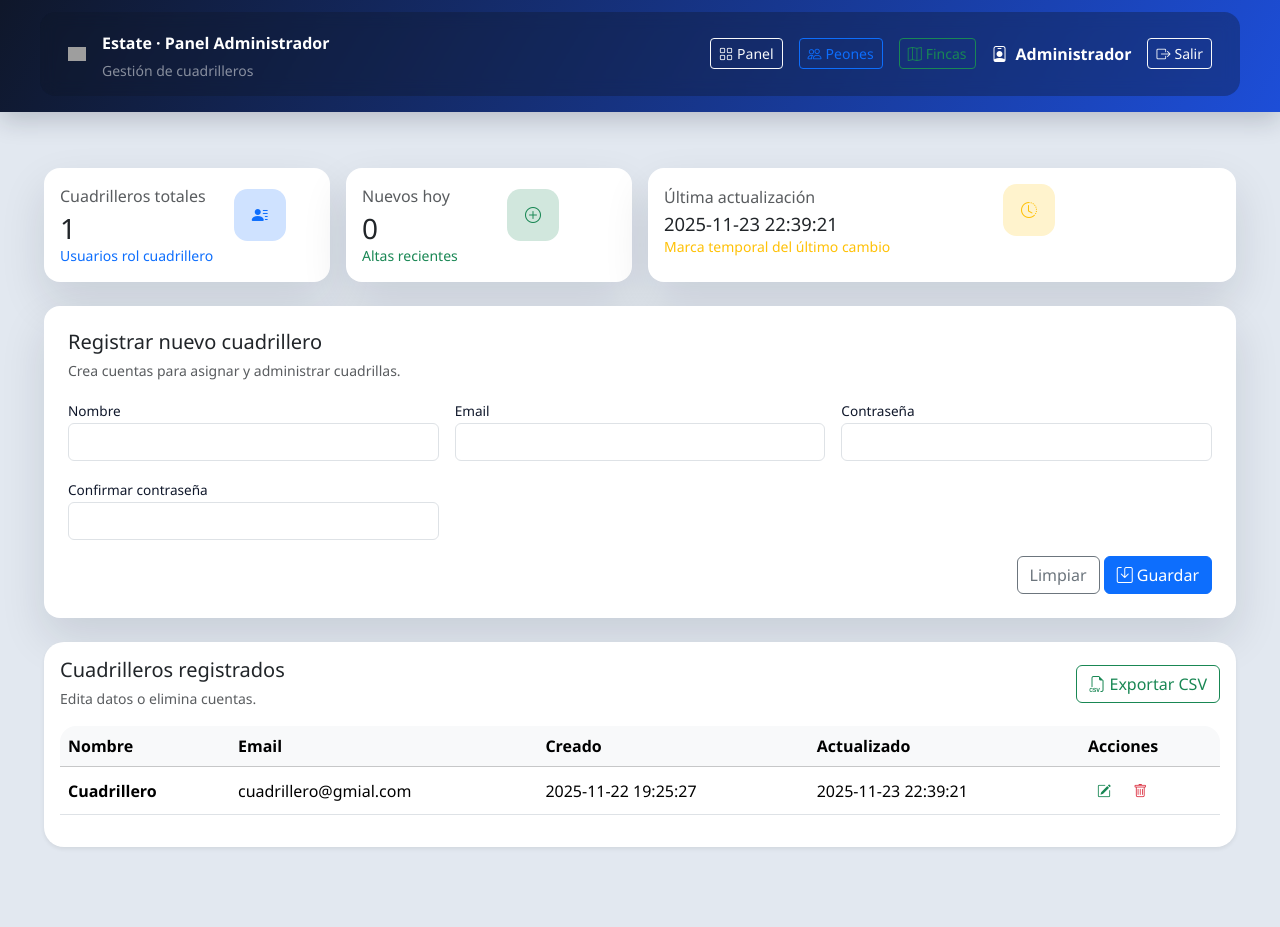
After one commit to Maxi-Max10/estate, a PHP site: page /cuadrilleros-admin.php in a window 1280 px wide. The commit adds this page. Run offline with PHP 8.4, Linux system fonts and the light colour scheme; a user stored in the database is signed in; data comes from the database, SQL or seed files in the repository; grey boxes are pictures that could not be loaded.

Commit message:
feat: Añadir gestión de cuadrilleros con funcionalidades de creación, edición y eliminación

```diff
--- /dev/null
+++ b/cuadrilleros-admin.php
@@ -0,0 +1,434 @@
+<?php
+declare(strict_types=1);
+
+session_start();
+
+if (!isset($_SESSION['user_id'])) {
+    header('Location: login.php');
+    exit;
+}
+
+if (($_SESSION['user_role'] ?? '') !== 'admin') {
+    header('Location: panel-cuadrillero.php');
+    exit;
+}
+
+require_once __DIR__ . '/config.php';
+
+$cuadrilleros = [];
+try {
+    $stmt = $pdo->prepare('SELECT id, nombre, email, creado_en, actualizado_en FROM usuarios WHERE rol = :rol ORDER BY nombre ASC');
+    $stmt->execute([':rol' => 'cuadrillero']);
+    $cuadrilleros = $stmt->fetchAll(PDO::FETCH_ASSOC) ?: [];
+} catch (Throwable $e) {
+    error_log('Error cargando cuadrilleros: ' . $e->getMessage());
+}
+
+$total = count($cuadrilleros);
+$hoy = date('Y-m-d');
+$nuevosHoy = 0;
+foreach ($cuadrilleros as $c) {
+    if (isset($c['creado_en']) && str_starts_with((string)$c['creado_en'], $hoy)) {
+        $nuevosHoy++;
+    }
+}
+
+$userName = trim((string)($_SESSION['user_name'] ?? 'Administrador'));
+?>
+<!DOCTYPE html>
+<html lang="es">
+<head>
+    <meta charset="UTF-8">
+    <meta name="viewport" content="width=device-width, initial-scale=1">
+    <title>Cuadrilleros | Estate</title>
+    <link href="https://cdn.jsdelivr.net/npm/bootstrap@5.3.3/dist/css/bootstrap.min.css" rel="stylesheet">
+    <link href="https://cdn.jsdelivr.net/npm/bootstrap-icons@1.11.3/font/bootstrap-icons.css" rel="stylesheet">
+    <link href="assets/css/admin.css" rel="stylesheet">
+</head>
+<body>
+<header class="admin-hero">
+    <nav class="navbar navbar-dark admin-navbar">
+        <div class="container-fluid py-2">
+            <div class="d-flex align-items-center gap-2 gap-sm-3 flex-wrap">
+                <img src="assets/img/logo.png" class="admin-logo" alt="Estate">
+                <div class="d-flex flex-column">
+                    <span class="navbar-brand fs-6 mb-0">Estate · Panel Administrador</span>
+                    <small class="text-white-50">Gestión de cuadrilleros</small>
+                </div>
+            </div>
+            <div class="d-flex align-items-center gap-2 gap-sm-3 text-white user-actions">
+                <a class="btn btn-outline-light btn-sm" href="panel-admin.php"><i class="bi bi-grid me-1"></i>Panel</a>
+                <a class="btn btn-outline-primary btn-sm" href="peones-admin.php"><i class="bi bi-people me-1"></i>Peones</a>
+                <a class="btn btn-outline-success btn-sm" href="fincas-admin.php"><i class="bi bi-map me-1"></i>Fincas</a>
+                <span class="fw-semibold"><i class="bi bi-person-badge me-2"></i><?php echo htmlspecialchars($userName, ENT_QUOTES, 'UTF-8'); ?></span>
+                <a class="btn btn-outline-light btn-sm" href="logout.php"><i class="bi bi-box-arrow-right me-1"></i>Salir</a>
+            </div>
+        </div>
+    </nav>
+</header>
+
+<main class="dashboard-shell">
+    <div class="container-fluid">
+        <div class="row g-3 mb-4 stats-grid">
+            <div class="col-md-3">
+                <div class="card stat-card p-3">
+                    <div class="d-flex justify-content-between align-items-center">
+                        <div>
+                            <p class="text-muted mb-1">Cuadrilleros totales</p>
+                            <h3 class="mb-0"><?php echo $total; ?></h3>
+                        </div>
+                        <div class="stat-icon bg-primary-subtle text-primary"><i class="bi bi-person-lines-fill"></i></div>
+                    </div>
+                    <small class="text-primary">Usuarios rol cuadrillero</small>
+                </div>
+            </div>
+            <div class="col-md-3">
+                <div class="card stat-card p-3">
+                    <div class="d-flex justify-content-between align-items-center">
+                        <div>
+                            <p class="text-muted mb-1">Nuevos hoy</p>
+                            <h3 class="mb-0"><?php echo $nuevosHoy; ?></h3>
+                        </div>
+                        <div class="stat-icon bg-success-subtle text-success"><i class="bi bi-plus-circle"></i></div>
+                    </div>
+                    <small class="text-success">Altas recientes</small>
+                </div>
+            </div>
+            <div class="col-md-6">
+                <div class="card stat-card p-3">
+                    <div class="d-flex justify-content-between align-items-center">
+                        <div>
+                            <p class="text-muted mb-1">Última actualización</p>
+                            <h3 class="mb-0" style="font-size:1.15rem;">
+                                <?php echo $total ? htmlspecialchars((string)$cuadrilleros[array_key_last($cuadrilleros)]['actualizado_en'], ENT_QUOTES, 'UTF-8') : '-'; ?>
+                            </h3>
+                        </div>
+                        <div class="stat-icon bg-warning-subtle text-warning"><i class="bi bi-clock-history"></i></div>
+                    </div>
+                    <small class="text-warning">Marca temporal del último cambio</small>
+                </div>
+            </div>
+        </div>
+
+        <div class="card form-section p-4 mb-4">
+            <div class="d-flex flex-column flex-lg-row justify-content-between gap-3 mb-3">
+                <div>
+                    <h2 class="h5 mb-1">Registrar nuevo cuadrillero</h2>
+                    <small class="text-muted">Crea cuentas para asignar y administrar cuadrillas.</small>
+                </div>
+            </div>
+            <form id="newForemanForm" class="row g-3" method="post" action="guardar_cuadrillero.php">
+                <div class="col-md-4">
+                    <label class="form-label">Nombre</label>
+                    <input type="text" name="nombre" class="form-control" required>
+                </div>
+                <div class="col-md-4">
+                    <label class="form-label">Email</label>
+                    <input type="email" name="email" class="form-control" required>
+                </div>
+                <div class="col-md-4">
+                    <label class="form-label">Contraseña</label>
+                    <input type="password" name="password" class="form-control" minlength="6" required>
+                </div>
+                <div class="col-md-4">
+                    <label class="form-label">Confirmar contraseña</label>
+                    <input type="password" name="password_confirm" class="form-control" minlength="6" required>
+                </div>
+                <div class="col-12 text-end">
+                    <button type="reset" class="btn btn-outline-secondary">Limpiar</button>
+                    <button type="submit" class="btn btn-primary"><i class="bi bi-save me-1"></i>Guardar</button>
+                </div>
+            </form>
+        </div>
+
+        <div class="card table-card border-0 shadow-sm mb-5">
+            <div class="card-body">
+                <div class="d-flex flex-column flex-lg-row justify-content-between align-items-lg-center gap-3 mb-3">
+                    <div>
+                        <h2 class="h5 mb-1">Cuadrilleros registrados</h2>
+                        <small class="text-muted">Edita datos o elimina cuentas.</small>
+                    </div>
+                    <div class="d-flex gap-2">
+                        <button class="btn btn-outline-success" id="exportForemenCsv" type="button"><i class="bi bi-filetype-csv me-1"></i>Exportar CSV</button>
+                    </div>
+                </div>
+                <div class="table-responsive">
+                    <table class="table align-middle" id="foremenTable">
+                        <thead class="table-light">
+                        <tr>
+                            <th>Nombre</th>
+                            <th>Email</th>
+                            <th>Creado</th>
+                            <th>Actualizado</th>
+                            <th>Acciones</th>
+                        </tr>
+                        </thead>
+                        <tbody>
+                        <?php if (!$cuadrilleros): ?>
+                            <tr><td colspan="5" class="text-center text-muted">Sin registros.</td></tr>
+                        <?php else: ?>
+                            <?php foreach ($cuadrilleros as $c): ?>
+                                <tr data-id="<?php echo (int)$c['id']; ?>" data-email="<?php echo htmlspecialchars((string)$c['email'], ENT_QUOTES, 'UTF-8'); ?>" data-nombre="<?php echo htmlspecialchars((string)$c['nombre'], ENT_QUOTES, 'UTF-8'); ?>">
+                                    <td class="fw-semibold"><?php echo htmlspecialchars((string)$c['nombre'], ENT_QUOTES, 'UTF-8'); ?></td>
+                                    <td><?php echo htmlspecialchars((string)$c['email'], ENT_QUOTES, 'UTF-8'); ?></td>
+                                    <td><?php echo htmlspecialchars((string)($c['creado_en'] ?? ''), ENT_QUOTES, 'UTF-8'); ?></td>
+                                    <td><?php echo htmlspecialchars((string)($c['actualizado_en'] ?? ''), ENT_QUOTES, 'UTF-8'); ?></td>
+                                    <td class="text-nowrap">
+                                        <button class="btn btn-sm btn-link text-success" data-action="edit" title="Editar"><i class="bi bi-pencil-square"></i></button>
+                                        <button class="btn btn-sm btn-link text-danger" data-action="delete" title="Eliminar"><i class="bi bi-trash"></i></button>
+                                    </td>
+                                </tr>
+                            <?php endforeach; ?>
+                        <?php endif; ?>
+                        </tbody>
+                    </table>
+                </div>
+            </div>
+        </div>
+    </div>
+</main>
+
+<div class="position-fixed top-0 end-0 p-3" style="z-index:1080;">
+    <div id="foremenToast" class="toast align-items-center text-bg-primary border-0" role="status" aria-live="assertive">
+        <div class="d-flex">
+            <div class="toast-body" id="foremenToastBody">Acción realizada.</div>
+            <button type="button" class="btn-close btn-close-white me-2 m-auto" data-bs-dismiss="toast" aria-label="Cerrar"></button>
+        </div>
+    </div>
+</div>
+
+<!-- Modal editar -->
+<div class="modal fade" id="foremanEditModal" tabindex="-1" aria-hidden="true">
+    <div class="modal-dialog modal-dialog-centered">
+        <div class="modal-content">
+            <form id="foremanEditForm" method="post" action="actualizar_cuadrillero.php">
+                <div class="modal-header border-0 pb-0">
+                    <h1 class="modal-title fs-5">Editar cuadrillero</h1>
+                    <button type="button" class="btn-close" data-bs-dismiss="modal" aria-label="Cerrar"></button>
+                </div>
+                <div class="modal-body">
+                    <input type="hidden" name="id" id="editForemanId">
+                    <div class="mb-3">
+                        <label class="form-label">Nombre</label>
+                        <input type="text" class="form-control" name="nombre" id="editForemanNombre" required>
+                    </div>
+                    <div class="mb-3">
+                        <label class="form-label">Email</label>
+                        <input type="email" class="form-control" name="email" id="editForemanEmail" required>
+                    </div>
+                    <div class="mb-3">
+                        <label class="form-label">Nueva contraseña (opcional)</label>
+                        <input type="password" class="form-control" name="password" id="editForemanPassword" minlength="6" placeholder="Dejar vacío para no cambiar">
+                    </div>
+                </div>
+                <div class="modal-footer border-0 pt-0">
+                    <button type="button" class="btn btn-outline-secondary" data-bs-dismiss="modal">Cancelar</button>
+                    <button type="submit" class="btn btn-primary">Guardar cambios</button>
+                </div>
+            </form>
+        </div>
+    </div>
+</div>
+
+<!-- Modal eliminar -->
+<div class="modal fade" id="foremanDeleteModal" tabindex="-1" aria-hidden="true">
+    <div class="modal-dialog modal-dialog-centered">
+        <div class="modal-content">
+            <div class="modal-header border-0 pb-0">
+                <h1 class="modal-title fs-5">Eliminar cuadrillero</h1>
+                <button type="button" class="btn-close" data-bs-dismiss="modal" aria-label="Cerrar"></button>
+            </div>
+            <div class="modal-body" id="foremanDeleteBody">¿Seguro que deseas eliminar este registro?</div>
+            <div class="modal-footer border-0 pt-0">
+                <button type="button" class="btn btn-outline-secondary" data-bs-dismiss="modal">Cancelar</button>
+                <button type="button" class="btn btn-danger" id="confirmForemanDeleteBtn">Eliminar</button>
+            </div>
+        </div>
+    </div>
+</div>
+
+<script src="https://cdn.jsdelivr.net/npm/bootstrap@5.3.3/dist/js/bootstrap.bundle.min.js"></script>
+<script>
+(() => {
+    const toastEl = document.getElementById('foremenToast');
+    const toastBody = document.getElementById('foremenToastBody');
+    const toast = toastEl ? new bootstrap.Toast(toastEl) : null;
+    const showToast = (msg, variant='primary') => {
+        if (!toastEl || !toastBody || !toast) return;
+        toastEl.className = `toast align-items-center text-bg-${variant} border-0`;
+        toastBody.textContent = msg;
+        toast.show();
+    };
+
+    const tableBody = document.querySelector('#foremenTable tbody');
+    const editModalEl = document.getElementById('foremanEditModal');
+    const editModal = editModalEl ? new bootstrap.Modal(editModalEl) : null;
+    const editForm = document.getElementById('foremanEditForm');
+
+    const deleteModalEl = document.getElementById('foremanDeleteModal');
+    const deleteModal = deleteModalEl ? new bootstrap.Modal(deleteModalEl) : null;
+    const deleteBody = document.getElementById('foremanDeleteBody');
+    const deleteBtn = document.getElementById('confirmForemanDeleteBtn');
+
+    let deleteContext = null;
+
+    const sendForm = async (url, formData) => {
+        const resp = await fetch(url, {
+            method: 'POST',
+            body: formData,
+            headers: { 'X-Requested-With': 'XMLHttpRequest', 'Accept': 'application/json' }
+        });
+        const isJson = resp.headers.get('Content-Type')?.includes('application/json');
+        const data = isJson ? await resp.json() : {};
+        if (!resp.ok || data.success === false) {
+            throw new Error(data.message || 'Error en la operación');
+        }
+        return data;
+    };
+
+    // Crear cuadrillero
+    const newForemanForm = document.getElementById('newForemanForm');
+    if (newForemanForm) {
+        newForemanForm.addEventListener('submit', async e => {
+            e.preventDefault();
+            const submitBtn = newForemanForm.querySelector('[type="submit"]');
+            submitBtn.disabled = true;
+            submitBtn.textContent = 'Guardando...';
+            try {
+                const data = await sendForm(newForemanForm.action, new FormData(newForemanForm));
+                if (data.foreman) {
+                    const f = data.foreman;
+                    const row = document.createElement('tr');
+                    row.dataset.id = f.id;
+                    row.dataset.email = f.email;
+                    row.dataset.nombre = f.nombre;
+                    row.innerHTML = `
+                        <td class="fw-semibold">${f.nombre}</td>
+                        <td>${f.email}</td>
+                        <td>${f.creado_en || '-'}</td>
+                        <td>${f.actualizado_en || '-'}</td>
+                        <td class="text-nowrap">
+                            <button class="btn btn-sm btn-link text-success" data-action="edit"><i class="bi bi-pencil-square"></i></button>
+                            <button class="btn btn-sm btn-link text-danger" data-action="delete"><i class="bi bi-trash"></i></button>
+                        </td>`;
+                    if (tableBody.querySelector('td.text-muted')) tableBody.innerHTML='';
+                    tableBody.appendChild(row);
+                }
+                newForemanForm.reset();
+                showToast(data.message || 'Cuadrillero creado correctamente', 'success');
+            } catch (err) {
+                showToast(err.message, 'danger');
+            } finally {
+                submitBtn.disabled = false;
+                submitBtn.textContent = 'Guardar';
+            }
+        });
+    }
+
+    // Editar y eliminar
+    if (tableBody) {
+        tableBody.addEventListener('click', e => {
+            const btn = e.target.closest('[data-action]');
+            if (!btn) return;
+            const row = btn.closest('tr');
+            const id = row?.dataset.id;
+            const nombre = row?.dataset.nombre;
+            const email = row?.dataset.email;
+            if (!id) return;
+            if (btn.dataset.action === 'edit' && editForm && editModal) {
+                editForm.reset();
+                editForm.querySelector('#editForemanId').value = id;
+                editForm.querySelector('#editForemanNombre').value = nombre || '';
+                editForm.querySelector('#editForemanEmail').value = email || '';
+                editModal.show();
+            }
+            if (btn.dataset.action === 'delete' && deleteModal && deleteBody) {
+                deleteContext = { id, nombre };
+                deleteBody.textContent = `¿Eliminar cuadrillero "${nombre}"?`;
+                deleteModal.show();
+            }
+        });
+    }
+
+    if (editForm) {
+        editForm.addEventListener('submit', async e => {
+            e.preventDefault();
+            const submitBtn = editForm.querySelector('[type="submit"]');
+            submitBtn.disabled = true;
+            submitBtn.textContent = 'Guardando...';
+            try {
+                const data = await sendForm(editForm.action, new FormData(editForm));
+                if (data.foreman) {
+                    const f = data.foreman;
+                    const row = tableBody.querySelector(`tr[data-id='${f.id}']`);
+                    if (row) {
+                        row.dataset.email = f.email;
+                        row.dataset.nombre = f.nombre;
+                        row.children[0].textContent = f.nombre;
+                        row.children[1].textContent = f.email;
+                        row.children[3].textContent = f.actualizado_en || '-';
+                    }
+                }
+                showToast(data.message || 'Actualizado correctamente', 'success');
+                editModal?.hide();
+            } catch (err) {
+                showToast(err.message, 'danger');
+            } finally {
+                submitBtn.disabled = false;
+                submitBtn.textContent = 'Guardar cambios';
+            }
+        });
+    }
+
+    if (deleteBtn) {
+        deleteBtn.addEventListener('click', async () => {
+            if (!deleteContext) return;
+            deleteBtn.disabled = true;
+            deleteBtn.textContent = 'Eliminando...';
+            const fd = new FormData();
+            fd.append('id', deleteContext.id);
+            try {
+                const data = await sendForm('eliminar_cuadrillero.php', fd);
+                const row = tableBody.querySelector(`tr[data-id='${deleteContext.id}']`);
+                if (row) row.remove();
+                if (!tableBody.children.length) {
+                    tableBody.innerHTML = '<tr><td colspan="5" class="text-center text-muted">Sin registros.</td></tr>';
+                }
+                showToast(data.message || 'Eliminado correctamente', 'success');
+                deleteModal?.hide();
+                deleteContext = null;
+            } catch (err) {
+                showToast(err.message, 'danger');
+            } finally {
+                deleteBtn.disabled = false;
+                deleteBtn.textContent = 'Eliminar';
+            }
+        });
+    }
+
+    const exportBtn = document.getElementById('exportForemenCsv');
+    if (exportBtn) {
+        exportBtn.addEventListener('click', () => {
+            const rows = [...tableBody.querySelectorAll('tr[data-id]')];
+            if (!rows.length) {
+                showToast('No hay datos para exportar', 'danger');
+                return;
+            }
+            const header = ['Nombre','Email','Creado','Actualizado'];
+            const lines = [header.join(',')];
+            rows.forEach(r => {
+                const cols = [...r.children].slice(0,4).map(td => '"' + td.textContent.replace(/"/g,'""') + '"');
+                lines.push(cols.join(','));
+            });
+            const blob = new Blob([lines.join('\n')], { type: 'text/csv;charset=utf-8;' });
+            const url = URL.createObjectURL(blob);
+            const a = document.createElement('a');
+            a.href = url; a.download = 'cuadrilleros_'+Date.now()+'.csv'; a.click();
+            URL.revokeObjectURL(url);
+            showToast('CSV generado', 'primary');
+        });
+    }
+})();
+</script>
+</body>
+</html>
--- a/panel-admin.php
+++ b/panel-admin.php
@@ -65,6 +65,7 @@ $cuadrillerosJson = json_encode($cuadrilleros, JSON_UNESCAPED_UNICODE) ?: '[]';
 				</div>
 				<div class="d-flex align-items-center gap-2 gap-sm-3 text-white user-actions">
 					<a class="btn btn-outline-light btn-sm" href="peones-admin.php"><i class="bi bi-people me-1"></i>Peones</a>
+					<a class="btn btn-outline-info btn-sm" href="cuadrilleros-admin.php"><i class="bi bi-person-lines-fill me-1"></i>Cuadrilleros</a>
 					<a class="btn btn-outline-success btn-sm" href="fincas-admin.php"><i class="bi bi-map me-1"></i>Fincas</a>
 					<span class="fw-semibold"><i class="bi bi-person-badge me-2"></i><?php echo htmlspecialchars($userName, ENT_QUOTES, 'UTF-8'); ?></span>
 					<a class="btn btn-outline-light btn-sm" href="logout.php"><i class="bi bi-box-arrow-right me-1"></i>Salir</a>
```
Also changed, not shown: actualizar_cuadrillero.php (added, +84 -0 lines), eliminar_cuadrillero.php (added, +48 -0 lines), guardar_cuadrillero.php (added, +83 -0 lines).
